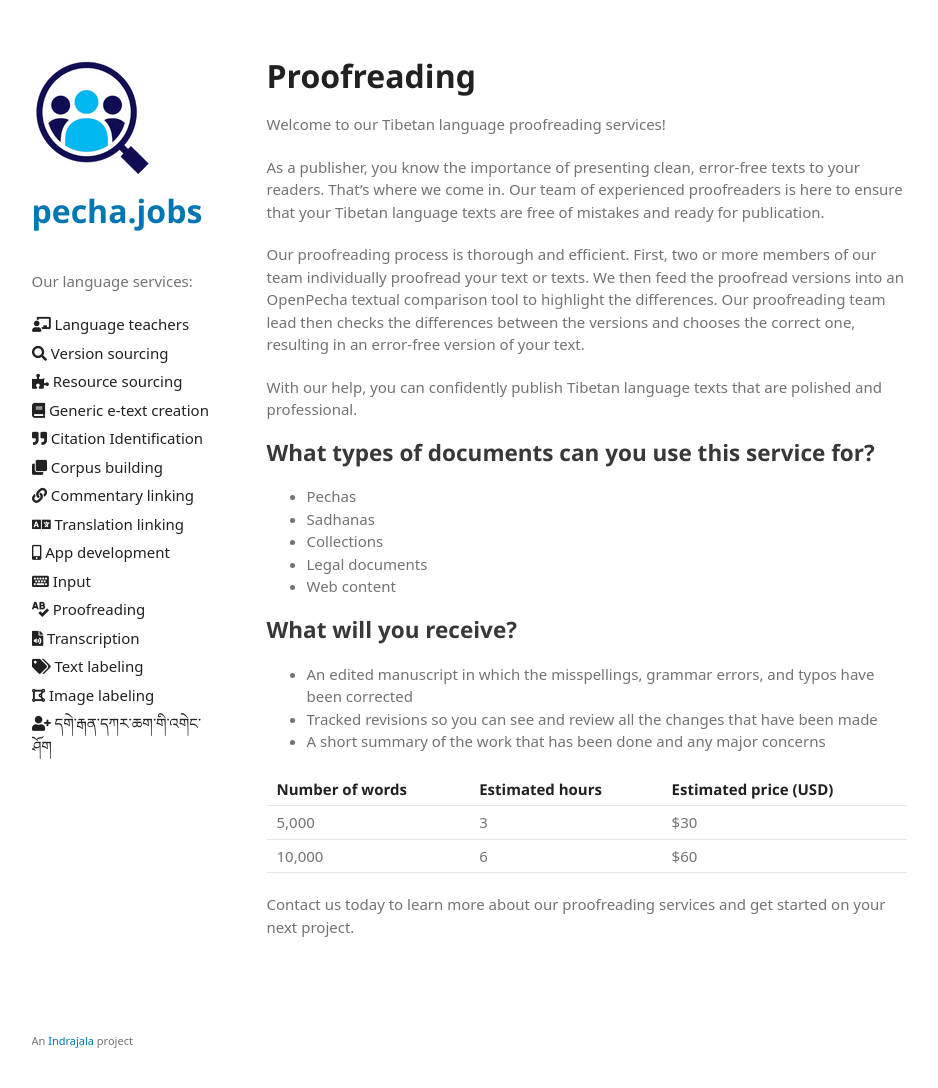
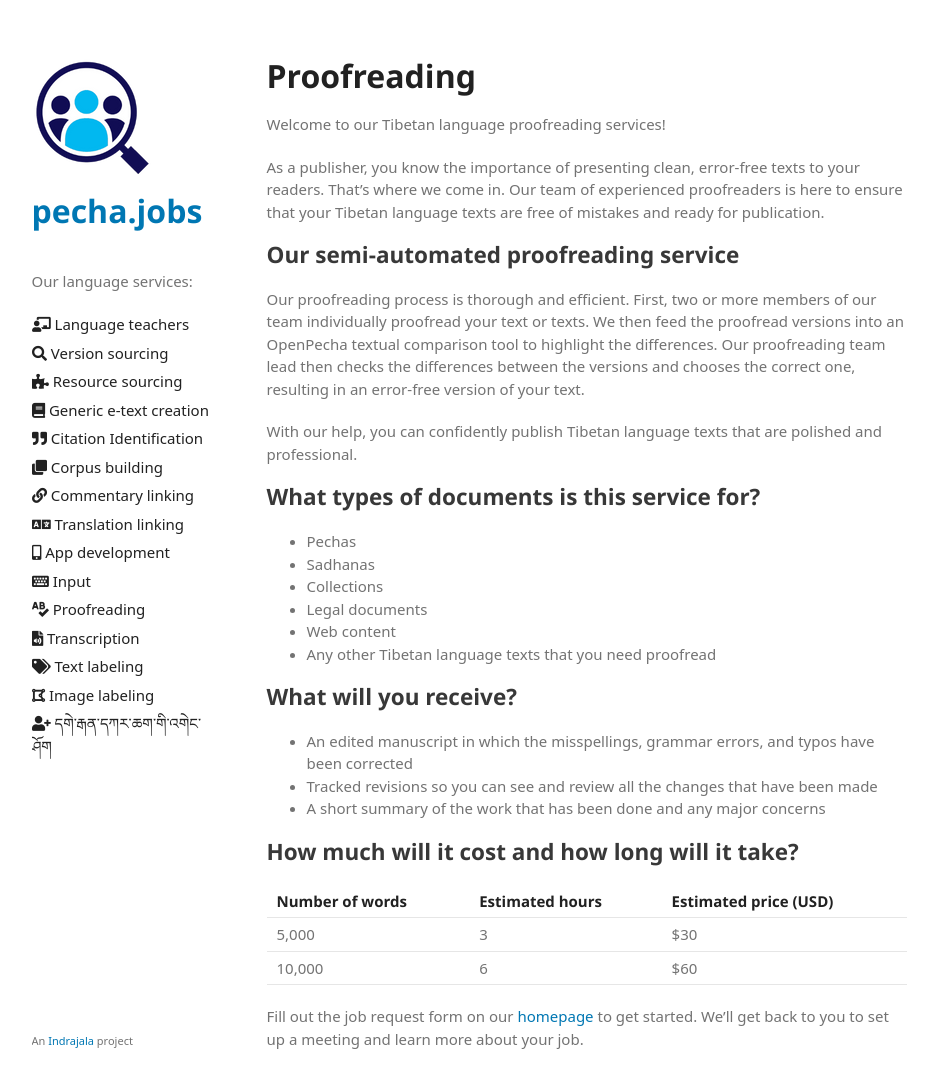
Before and after one commit to pecha-jobs/pecha-jobs.github.io, a Jekyll site: the page built from proofreading.md, in a window 1280 px wide and 1120 px high. Shown: the top 1088 px of the window, without its empty margins (171-1109 px from the left). Built offline with Jekyll 4.4.1, drawn with Linux system fonts in a browser that asks for light colours; some web fonts are replaced; our own code applies the rules of GitHub Pages for plain Markdown files.

Commit message:
Updating the proofreading service page

```diff
--- a/proofreading.md
+++ b/proofreading.md
@@ -5,24 +5,29 @@ Welcome to our Tibetan language proofreading services!
 
 As a publisher, you know the importance of presenting clean, error-free texts to your readers. That's where we come in. Our team of experienced proofreaders is here to ensure that your Tibetan language texts are free of mistakes and ready for publication.
 
+## Our semi-automated proofreading service
+
 Our proofreading process is thorough and efficient. First, two or more members of our team individually proofread your text or texts. We then feed the proofread versions into an OpenPecha textual comparison tool to highlight the differences. Our proofreading team lead then checks the differences between the versions and chooses the correct one, resulting in an error-free version of your text.
 
 With our help, you can confidently publish Tibetan language texts that are polished and professional.
 
-## What types of documents can you use this service for?
+## What types of documents is this service for?
 - Pechas
 - Sadhanas
 - Collections
 - Legal documents
 - Web content
+- Any other Tibetan language texts that you need proofread
 
 ## What will you receive?
 - An edited manuscript in which the misspellings, grammar errors, and typos have been corrected
 - Tracked revisions so you can see and review all the changes that have been made
 - A short summary of the work that has been done and any major concerns
 
+## How much will it cost and how long will it take?
+
 |**Number of words** | **Estimated hours** | **Estimated price (USD)** |
 |5,000 | 3 | $30 |
 |10,000 | 6 | $60 |
 
-Contact us today to learn more about our proofreading services and get started on your next project.
+Fill out the job request form on our [homepage](https://pecha.jobs) to get started. We'll get back to you to set up a meeting and learn more about your job.
```
